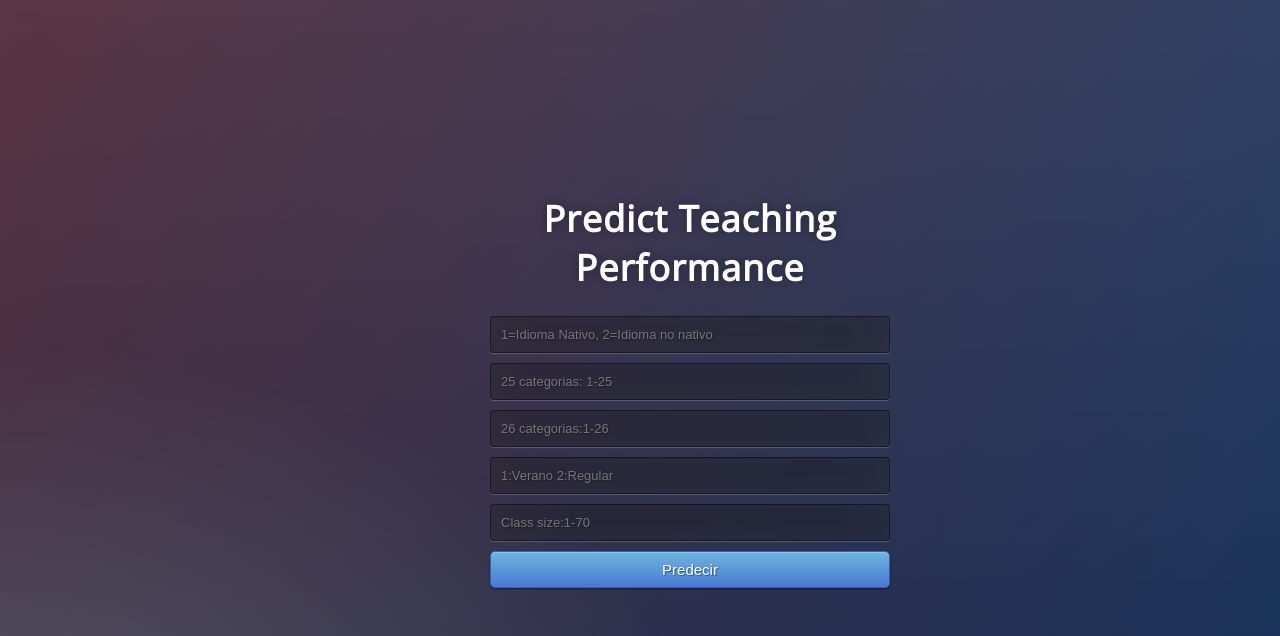
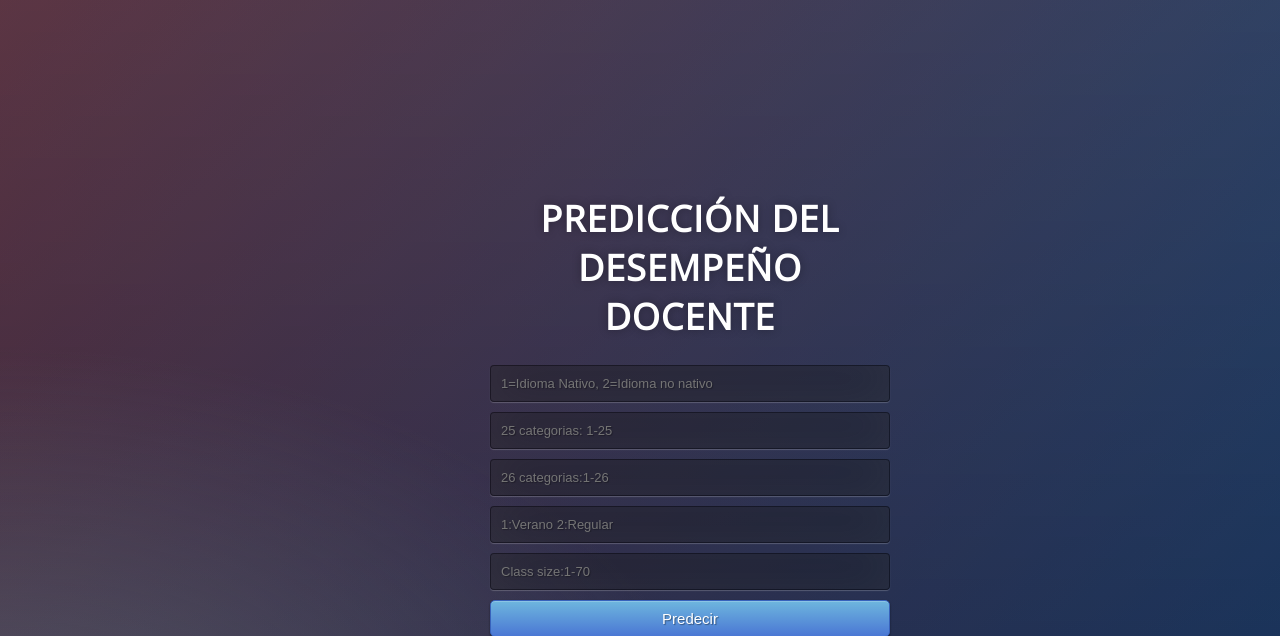
Before and after one commit to yellow27/Tesis, a Flask app: template templates/index.html in a window 1280 px wide. Shown: the top 636 px of the page. Run offline with Flask 2, Linux system fonts and the light colour scheme; the template is opened without the code that fills it, so the values that code supplies are empty; parts of the project's set-up code (start-up, migrations or seed data) failed here and were passed over.

Commit message:
Update index.html

```diff
--- a/templates/index.html
+++ b/templates/index.html
@@ -15,7 +15,7 @@
 
 <body>
  <div class="login">
-	<h1>Predict Teaching Performance</h1>
+	<h1>PREDICCIÓN DEL DESEMPEÑO DOCENTE</h1>
 
 
      <!-- Main Input For Receiving Query to our ML -->
```
